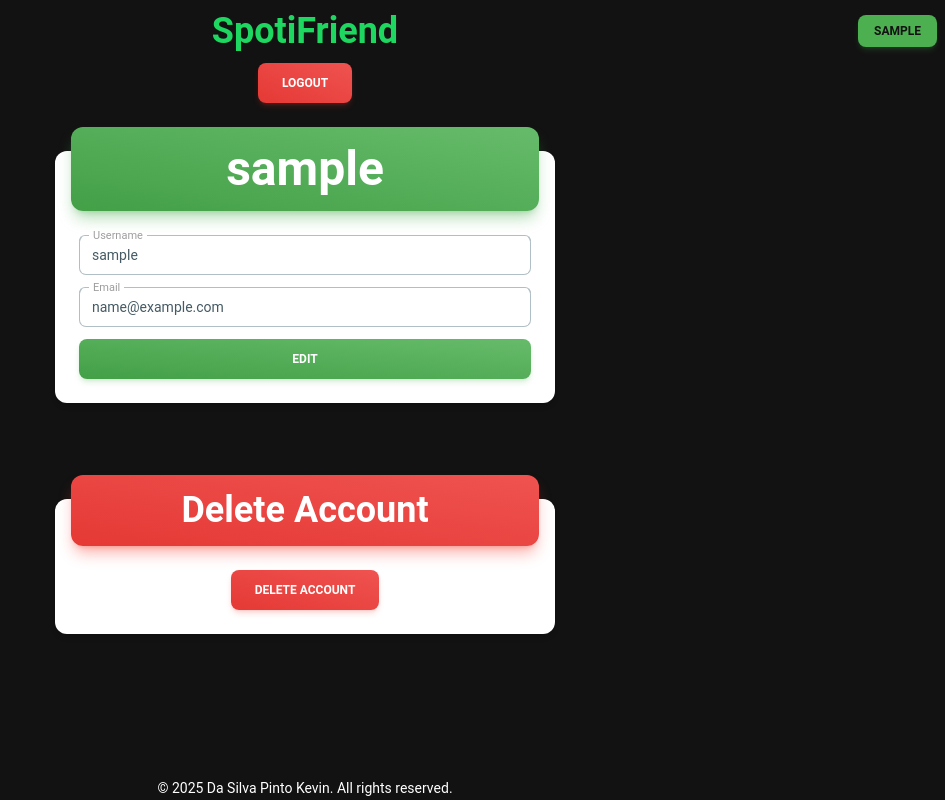
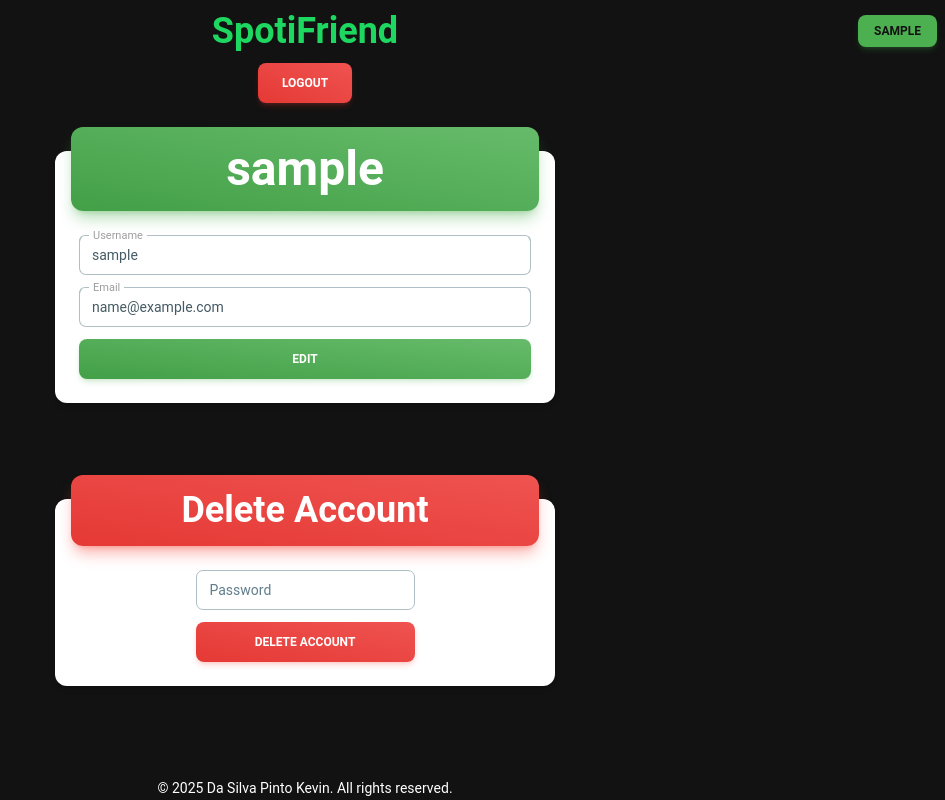
Before and after one commit to NamelessProj/SpotiFriend-frontend, a React (Vite) app: page /profile in a window 1280 px wide. Shown: the whole page, without its empty margins (335-1280 px from the left). Built offline with nearby package versions, Linux system fonts and the light colour scheme; sample sign-in values are in the browser's storage.

Commit message:
Updating the user profile page to make him put his password to delete his account

```diff
--- a/src/pages/UserProfile.jsx
+++ b/src/pages/UserProfile.jsx
@@ -14,6 +14,7 @@ const UserProfile = () => {
 
     const [logoutError, setLogoutError] = useState("");
 
+    const [deletePassword, setDeletePassword] = useState("");
     const [deleteError, setDeleteError] = useState("");
 
     const navigate = useNavigate();
@@ -73,9 +74,14 @@ const UserProfile = () => {
         e.preventDefault();
         setDeleteError("");
 
+        if(deletePassword === ""){
+            setDeleteError("Please fill in all the fields.");
+            return;
+        }
+
         try{
             NProgress.start();
-            await deleteUser();
+            await deleteUser(deletePassword);
             logout();
             navigate("/");
         }catch(error){
@@ -148,9 +154,17 @@ const UserProfile = () => {
                                         {deleteError}
                                     </Alert>
                                 )}
-                                <Button color="red" variant="gradient" onClick={handleDelete}>
-                                    Delete Account
-                                </Button>
+                                <form className="flex flex-col gap-3" onSubmit={handleDelete}>
+                                    <Input
+                                        value={deletePassword}
+                                        onChange={(e) => setDeletePassword(e.target.value)}
+                                        type="password"
+                                        label="Password"
+                                    />
+                                    <Button color="red" variant="gradient" onClick={handleDelete}>
+                                        Delete Account
+                                    </Button>
+                                </form>
                             </CardBody>
                         </Card>
                     </div>
```
